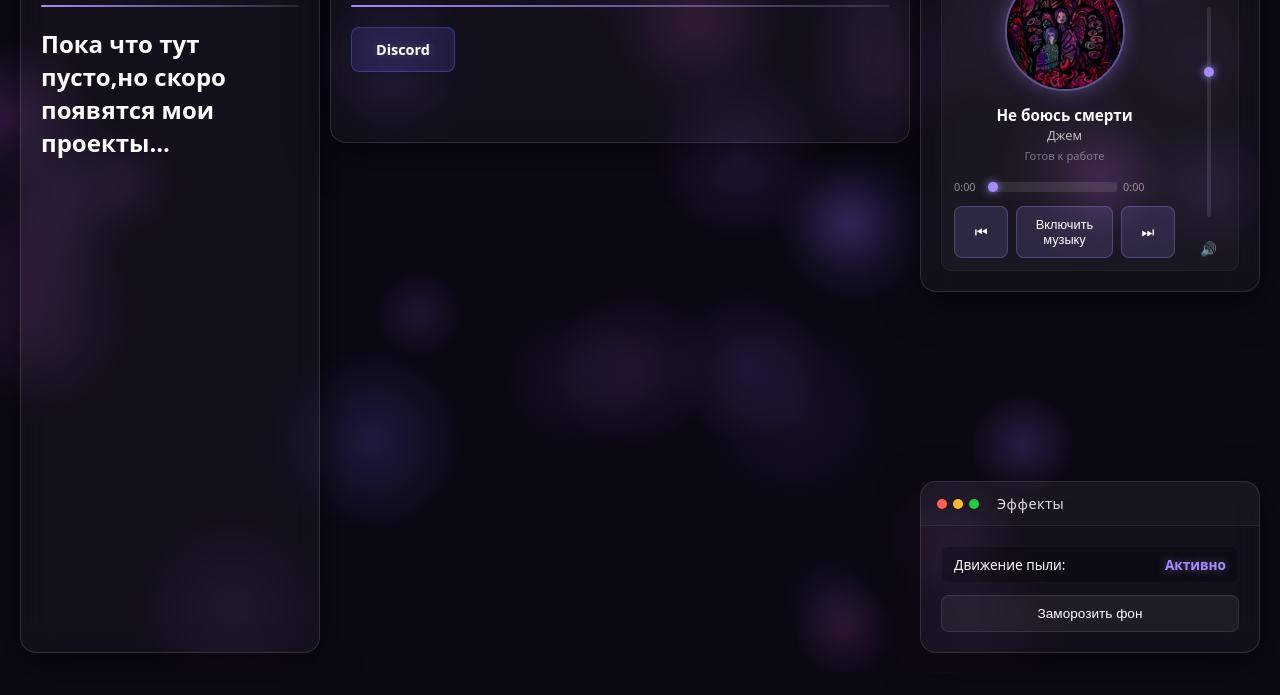
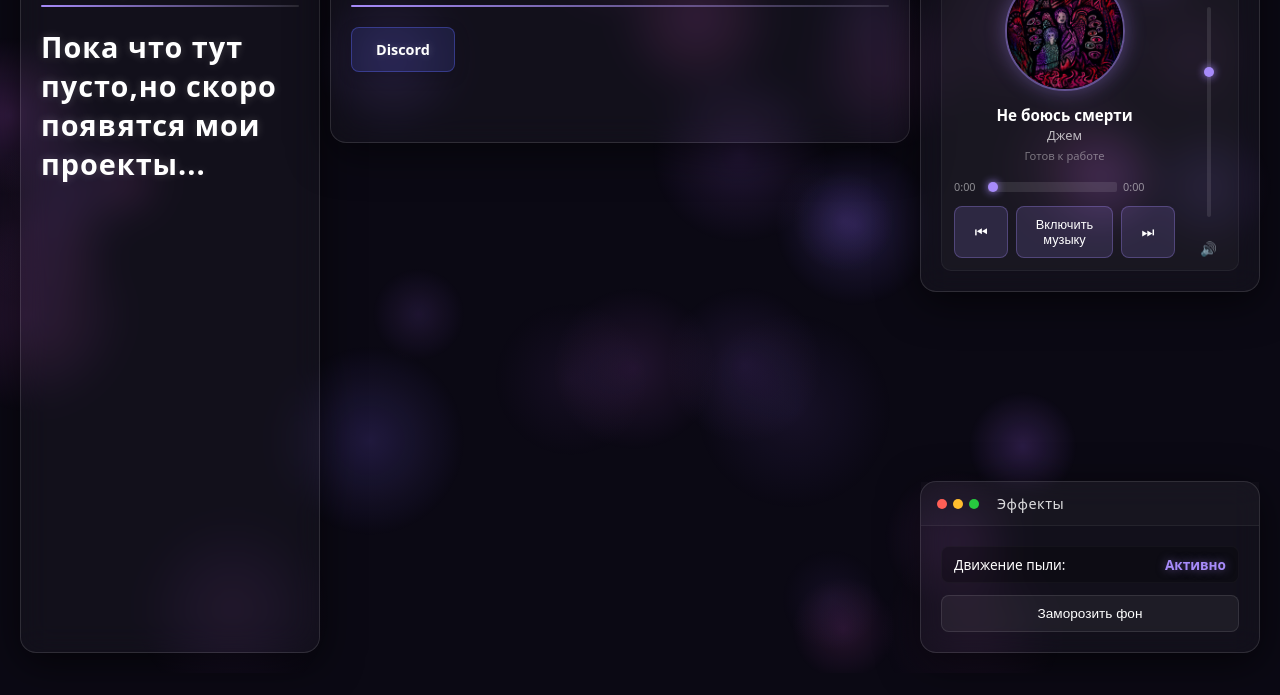
Before and after one commit to gega1246-maker/zhopa, a plain HTML site: page index.html in a window 1280 px wide. Shown: the part 127-822 px from the top of the page. Drawn offline with Linux system fonts and the light colour scheme.

Commit message:
Update style.css

```diff
--- a/style.css
+++ b/style.css
@@ -39,6 +39,16 @@ canvas {
     border-radius: 16px;
     box-shadow: 0 10px 40px 0 rgba(0, 0, 0, 0.6);
 }
+
+.myprojtext{
+    font-size: 1.8rem;
+    font-weight: 600;
+    letter-spacing: 1px;
+    color: #ffffff;
+    margin-bottom: 8px;
+    text-shadow: 0 0 10px rgba(255, 255, 255, 0.2);
+}
+
 
 .glass-panel-up {
     top: 20px;
```
